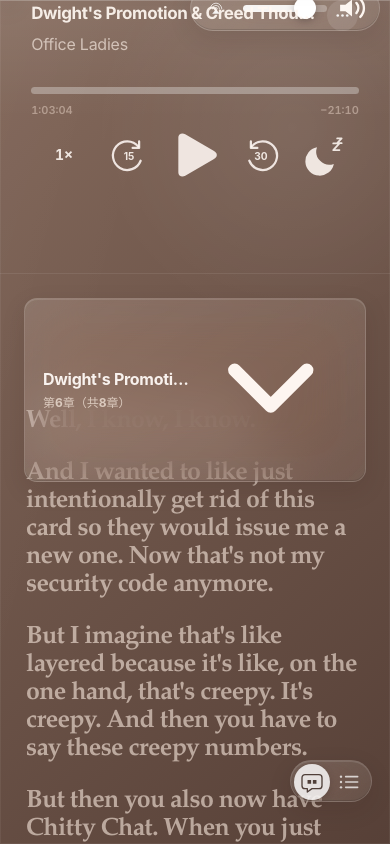
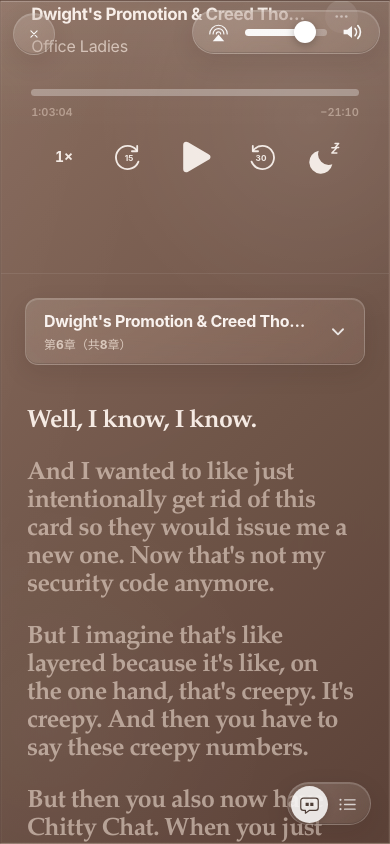
Before and after one commit to sanqmuzh-debug/kron-music, a React (Vite) app: page / in a window 390 px wide. Built offline with nearby package versions, Linux system fonts and the light colour scheme.

Commit message:
style: match isolated Apple Podcasts player

```diff
--- a/src/styles.css
+++ b/src/styles.css
@@ -1,11 +1,11 @@
 :root {
   font-family: -apple-system, BlinkMacSystemFont, "SF Pro Display", "SF Pro Text", "Helvetica Neue", Arial, sans-serif;
   color: rgba(255, 248, 243, 0.98);
-  background: #6f8492;
+  background: #6e5549;
   font-synthesis: none;
   text-rendering: geometricPrecision;
   -webkit-font-smoothing: antialiased;
-  --window-brown: 111, 84, 72;
+  -moz-osx-font-smoothing: grayscale;
   --cream: 248, 235, 225;
   --muted: 226, 206, 193;
 }
@@ -14,256 +14,191 @@
 html, body, #root { width: 100%; height: 100%; margin: 0; overflow: hidden; }
 button, input { font: inherit; }
 button { border: 0; color: inherit; background: transparent; cursor: pointer; -webkit-tap-highlight-color: transparent; }
-button:focus-visible, input:focus-visible { outline: 2px solid rgba(255, 255, 255, 0.74); outline-offset: 3px; }
+button:focus-visible, input:focus-visible { outline: 2px solid rgba(255,255,255,.72); outline-offset: 3px; }
+svg { display: block; width: 100%; height: 100%; }
 
-.desktop-scene {
+.podcast-stage {
+  width: 100%;
+  height: 100%;
+  padding: clamp(12px, 2.4vw, 34px);
+  overflow: hidden;
+  background:
+    radial-gradient(800px 560px at 14% 12%, rgba(214, 195, 181, .16), transparent 72%),
+    radial-gradient(760px 560px at 88% 86%, rgba(74, 46, 36, .28), transparent 68%),
+    linear-gradient(145deg, #765a4d 0%, #60483e 54%, #4f392f 100%);
+}
+
+.podcast-window {
   position: relative;
   width: 100%;
   height: 100%;
+  min-height: 620px;
   overflow: hidden;
-  isolation: isolate;
+  border-radius: clamp(24px, 2.2vw, 34px);
   background:
-    radial-gradient(circle at 72% 4%, rgba(255,255,255,.88), transparent 18%),
-    radial-gradient(circle at 16% 12%, rgba(255,255,255,.48), transparent 20%),
-    linear-gradient(180deg, #72a8d2 0%, #b9d2de 34%, #8f9a86 63%, #705f50 100%);
-}
-
-.sky-glow {
-  position: absolute;
-  inset: -15% -8% 34%;
-  background:
-    radial-gradient(ellipse at 22% 42%, rgba(255,255,255,.72) 0 6%, transparent 22%),
-    radial-gradient(ellipse at 56% 22%, rgba(255,255,255,.66) 0 8%, transparent 24%),
-    radial-gradient(ellipse at 84% 42%, rgba(255,255,255,.42) 0 7%, transparent 23%);
-  filter: blur(26px);
-  opacity: .88;
-  z-index: -4;
-}
-
-.mountain-layer {
-  position: absolute;
-  left: -8%;
-  right: -8%;
-  bottom: -12%;
-  transform-origin: center bottom;
-  z-index: -3;
-  filter: saturate(.72);
-}
-
-.mountain-back {
-  height: 62%;
-  background:
-    linear-gradient(140deg, transparent 0 18%, rgba(101,112,100,.78) 18.2% 39%, transparent 39.2%),
-    linear-gradient(220deg, transparent 0 31%, rgba(127,122,104,.74) 31.2% 54%, transparent 54.2%);
-  clip-path: polygon(0 100%, 0 68%, 14% 38%, 28% 55%, 42% 22%, 57% 52%, 73% 26%, 88% 49%, 100% 30%, 100% 100%);
-  opacity: .78;
-}
-
-.mountain-front {
-  height: 48%;
-  z-index: -2;
-  background:
-    radial-gradient(circle at 12% 58%, rgba(62,45,32,.45), transparent 18%),
-    radial-gradient(circle at 82% 44%, rgba(96,72,47,.62), transparent 22%),
-    linear-gradient(155deg, #7b654d 0%, #5e5142 42%, #78654e 100%);
-  clip-path: polygon(0 100%, 0 44%, 12% 20%, 26% 39%, 38% 15%, 51% 42%, 65% 14%, 79% 33%, 90% 19%, 100% 34%, 100% 100%);
-  box-shadow: inset 0 80px 130px rgba(255,255,255,.08);
-}
-
-.desktop-scene::after {
-  content: "";
-  position: absolute;
-  inset: 0;
-  z-index: -1;
-  pointer-events: none;
-  background:
-    linear-gradient(90deg, rgba(255,255,255,.04), transparent 20% 78%, rgba(0,0,0,.08)),
-    radial-gradient(ellipse at 50% 55%, transparent 36%, rgba(22,25,27,.16) 115%);
-  backdrop-filter: saturate(.9);
-}
-
-.mac-menu-bar {
-  position: absolute;
-  z-index: 30;
-  top: 0;
-  left: 0;
-  right: 0;
-  height: 34px;
-  display: flex;
-  align-items: center;
-  justify-content: space-between;
-  padding: 0 22px;
-  color: rgba(255,255,255,.96);
-  font-size: 13px;
-  font-weight: 640;
-  text-shadow: 0 1px 5px rgba(0,0,0,.34);
-}
-
-.menu-left, .menu-right { display: flex; align-items: center; gap: 22px; white-space: nowrap; }
-.menu-left { gap: 20px; }
-
-.apple-mark { position: relative; width: 14px; height: 17px; overflow: hidden; color: transparent; }
-.apple-mark::before, .apple-mark::after { content: ""; position: absolute; background: white; }
-.apple-mark::before { width: 13px; height: 13px; left: 0; bottom: 0; border-radius: 48% 52% 52% 48% / 56% 56% 44% 44%; }
-.apple-mark::after { width: 5px; height: 7px; top: 0; left: 8px; border-radius: 80% 10% 80% 10%; transform: rotate(-28deg); }
-
-.podcast-window {
-  position: absolute;
-  z-index: 10;
-  top: calc(50% + 17px);
-  left: 50%;
-  width: min(1120px, calc(100vw - 86px));
-  height: min(820px, calc(100vh - 98px));
-  min-height: 620px;
-  transform: translate(-50%, -50%);
-  overflow: hidden;
-  border-radius: 32px;
-  background:
-    linear-gradient(180deg, rgba(255,255,255,.075), transparent 14%),
-    linear-gradient(138deg, rgba(132,105,91,.985), rgba(86,63,54,.985));
+    linear-gradient(180deg, rgba(255,255,255,.068), transparent 15%),
+    linear-gradient(138deg, rgba(137,109,94,.985), rgba(91,66,56,.99));
+  border: 1px solid rgba(255,255,255,.07);
   box-shadow:
-    0 38px 90px rgba(27,18,14,.42),
-    0 8px 24px rgba(22,14,10,.22),
+    0 42px 100px rgba(29,18,13,.38),
+    0 10px 28px rgba(28,17,12,.22),
     inset 0 1px 0 rgba(255,255,255,.18),
-    inset 0 0 0 1px rgba(255,255,255,.055);
-  backdrop-filter: blur(44px) saturate(1.18);
-  -webkit-backdrop-filter: blur(44px) saturate(1.18);
+    inset 0 0 0 1px rgba(255,255,255,.03);
+  backdrop-filter: blur(44px) saturate(1.16);
+  -webkit-backdrop-filter: blur(44px) saturate(1.16);
 }
 
 .window-sheen {
   position: absolute;
   inset: 0;
   pointer-events: none;
+  z-index: 1;
   background:
-    radial-gradient(circle at 75% 18%, rgba(255,255,255,.08), transparent 26%),
-    linear-gradient(105deg, rgba(255,255,255,.025), transparent 32% 73%, rgba(0,0,0,.045));
+    radial-gradient(circle at 80% 14%, rgba(255,255,255,.08), transparent 27%),
+    radial-gradient(circle at 12% 86%, rgba(255,255,255,.035), transparent 28%),
+    linear-gradient(105deg, rgba(255,255,255,.025), transparent 32% 72%, rgba(0,0,0,.05));
   mix-blend-mode: screen;
 }
 
-.window-chrome { position: absolute; z-index: 20; inset: 0 0 auto; height: 82px; pointer-events: none; }
-.traffic-lights { position: absolute; top: 18px; left: 20px; display: flex; align-items: center; gap: 11px; pointer-events: auto; }
-.traffic { display: block; width: 15px; height: 15px; border-radius: 50%; box-shadow: inset 0 -1px 0 rgba(0,0,0,.16), 0 0 0 .5px rgba(0,0,0,.12); }
-.traffic.red { background: #ff5f57; }
-.traffic.yellow { background: #febc2e; }
-.traffic.green { background: #28c840; }
-
-.close-orb {
-  display: grid;
-  place-items: center;
-  width: 44px;
-  height: 44px;
-  margin-left: 20px;
-  border: 1px solid rgba(255,255,255,.42);
-  border-radius: 50%;
-  background: rgba(255,255,255,.08);
-  color: rgba(255,255,255,.94);
-  font-size: 31px;
-  font-weight: 250;
-  line-height: 1;
-  box-shadow: inset 0 1px 0 rgba(255,255,255,.12);
-  transition: transform 160ms ease, background 160ms ease;
+.window-toolbar {
+  position: absolute;
+  z-index: 20;
+  inset: 0 0 auto;
+  height: 88px;
+  pointer-events: none;
 }
-.close-orb:hover { background: rgba(255,255,255,.14); }
-.close-orb:active { transform: scale(.92); }
 
 .glass-control {
-  border: 1px solid rgba(255,255,255,.13);
+  border: 1px solid rgba(255,255,255,.17);
   background:
-    linear-gradient(145deg, rgba(255,255,255,.105), rgba(255,255,255,.045)),
+    linear-gradient(145deg, rgba(255,255,255,.115), rgba(255,255,255,.042)),
     rgba(255,255,255,.045);
   box-shadow:
-    inset 0 1px 0 rgba(255,255,255,.11),
+    inset 0 1px 0 rgba(255,255,255,.14),
     inset 0 -1px 0 rgba(0,0,0,.12),
     0 8px 24px rgba(37,24,19,.1);
-  backdrop-filter: blur(28px) saturate(1.3);
-  -webkit-backdrop-filter: blur(28px) saturate(1.3);
+  backdrop-filter: blur(28px) saturate(1.28);
+  -webkit-backdrop-filter: blur(28px) saturate(1.28);
 }
+
+.close-button {
+  position: absolute;
+  top: 18px;
+  left: 20px;
+  width: 46px;
+  height: 46px;
+  padding: 13px;
+  border-radius: 50%;
+  color: rgba(255,255,255,.94);
+  pointer-events: auto;
+  transition: transform 150ms ease, background 150ms ease;
+}
+.close-button:hover { background: rgba(255,255,255,.14); }
+.close-button:active { transform: scale(.91); }
 
 .output-control {
   position: absolute;
-  top: 9px;
-  right: 12px;
+  top: 12px;
+  right: 14px;
   display: grid;
   grid-template-columns: 34px 1fr 34px;
   align-items: center;
   gap: 8px;
-  width: 238px;
-  height: 46px;
+  width: 242px;
+  height: 48px;
   padding: 0 10px;
-  border-radius: 24px;
+  border-radius: 25px;
   pointer-events: auto;
 }
-
-.airplay-button { display: grid; place-items: center; width: 30px; height: 30px; color: rgba(255,255,255,.92); font-size: 21px; }
+.airplay-button { width: 31px; height: 31px; padding: 2px; color: rgba(255,255,255,.94); }
+.speaker-icon { width: 24px; height: 24px; justify-self: center; color: rgba(255,255,255,.93); }
 .output-control input, .progress-wrap input { appearance: none; width: 100%; margin: 0; background: transparent; }
-.output-control input { height: 18px; }
-.output-control input::-webkit-slider-runnable-track { height: 7px; border-radius: 999px; background: linear-gradient(90deg, rgba(255,255,255,.92) 0 var(--volume), rgba(255,255,255,.28) var(--volume) 100%); }
+.output-control input { height: 20px; }
+.output-control input::-webkit-slider-runnable-track { height: 7px; border-radius: 999px; background: linear-gradient(90deg, rgba(255,255,255,.94) 0 var(--volume), rgba(255,255,255,.27) var(--volume) 100%); }
 .output-control input::-webkit-slider-thumb { appearance: none; width: 22px; height: 22px; margin-top: -7.5px; border: 0; border-radius: 50%; background: #fff; box-shadow: 0 2px 8px rgba(0,0,0,.26); }
 .output-control input::-moz-range-track { height: 7px; border-radius: 999px; background: rgba(255,255,255,.28); }
-.output-control input::-moz-range-progress { height: 7px; border-radius: 999px; background: rgba(255,255,255,.92); }
-.output-control input::-moz-range-thumb { width: 22px; height: 22px; border: 0; border-radius: 50%; background: white; }
-.speaker-mark { justify-self: center; color: rgba(255,255,255,.92); font-size: 18px; font-weight: 700; }
+.output-control input::-moz-range-progress { height: 7px; border-radius: 999px; background: rgba(255,255,255,.94); }
+.output-control input::-moz-range-thumb { width: 22px; height: 22px; border: 0; border-radius: 50%; background: #fff; }
 
-.podcast-layout { display: grid; grid-template-columns: 46% 54%; width: 100%; height: 100%; }
-.episode-panel { position: relative; min-width: 0; padding: 148px 60px 58px 98px; }
+.podcast-layout {
+  position: relative;
+  z-index: 2;
+  display: grid;
+  grid-template-columns: 46% 54%;
+  width: 100%;
+  height: 100%;
+}
+
+.episode-panel {
+  position: relative;
+  min-width: 0;
+  padding: clamp(112px, 14vh, 148px) clamp(38px, 4.2vw, 66px) 54px clamp(58px, 7.2vw, 104px);
+}
 
 .cover-button {
   display: block;
-  width: min(322px, 100%);
+  width: min(320px, 100%);
   aspect-ratio: 1;
   padding: 0;
+  overflow: hidden;
   border-radius: 12px;
-  overflow: hidden;
-  box-shadow: 0 20px 36px rgba(34,21,15,.14), 0 2px 4px rgba(34,21,15,.08), inset 0 0 0 1px rgba(255,255,255,.08);
-  transition: transform 360ms cubic-bezier(.2,.8,.2,1);
+  box-shadow: 0 20px 38px rgba(34,21,15,.14), 0 2px 5px rgba(34,21,15,.09), inset 0 0 0 1px rgba(255,255,255,.08);
+  transition: transform 340ms cubic-bezier(.2,.8,.2,1);
 }
 .cover-button:hover { transform: translateY(-2px) scale(1.003); }
 .cover-button img { display: block; width: 100%; height: 100%; object-fit: cover; }
 
 .episode-copy { width: min(342px, 100%); margin-top: 24px; }
-.episode-copy time { display: block; color: rgba(var(--muted), .54); font-size: 12px; font-weight: 540; letter-spacing: -.01em; }
-.episode-title-row { display: grid; grid-template-columns: minmax(0,1fr) 32px; align-items: center; gap: 10px; margin-top: 6px; }
-.episode-title-row h1 { min-width: 0; margin: 0; overflow: hidden; color: rgba(255,247,241,.92); font-size: 17px; font-weight: 700; line-height: 1.15; letter-spacing: -.025em; text-overflow: ellipsis; white-space: nowrap; }
-.more-button { display: grid; place-items: center; width: 31px; height: 31px; border-radius: 50%; background: rgba(255,255,255,.11); color: rgba(255,255,255,.9); font-size: 14px; letter-spacing: .08em; transition: background 150ms ease, transform 150ms ease; }
+.episode-copy time { display: block; color: rgba(var(--muted), .52); font-size: 12px; font-weight: 540; letter-spacing: -.01em; }
+.episode-title-row { display: grid; grid-template-columns: minmax(0,1fr) 34px; align-items: center; gap: 10px; margin-top: 6px; }
+.episode-title-row h1 { min-width: 0; margin: 0; overflow: hidden; color: rgba(255,247,241,.94); font-size: 17px; font-weight: 700; line-height: 1.15; letter-spacing: -.025em; text-overflow: ellipsis; white-space: nowrap; }
+.episode-copy p { margin: 4px 0 0; color: rgba(var(--cream), .68); font-size: 16px; line-height: 1.2; letter-spacing: -.015em; }
+
+.more-button {
+  display: grid;
+  place-items: center;
+  width: 33px;
+  height: 33px;
+  padding: 7px;
+  border-radius: 50%;
+  background: rgba(255,255,255,.11);
+  color: rgba(255,255,255,.91);
+  transition: background 150ms ease, transform 150ms ease;
+}
 .more-button:hover { background: rgba(255,255,255,.17); }
 .more-button:active { transform: scale(.91); }
-.episode-copy p { margin: 4px 0 0; color: rgba(var(--cream), .68); font-size: 16px; line-height: 1.2; letter-spacing: -.015em; }
 
 .progress-wrap { width: min(342px, 100%); margin-top: 28px; }
 .progress-wrap input { display: block; height: 17px; cursor: pointer; }
 .progress-wrap input::-webkit-slider-runnable-track { height: 7px; border-radius: 999px; background: linear-gradient(90deg, rgba(255,245,238,.92) 0 var(--progress), rgba(255,255,255,.31) var(--progress) 100%); }
-.progress-wrap input::-webkit-slider-thumb { appearance: none; width: 10px; height: 10px; margin-top: -1.5px; border: 0; border-radius: 50%; background: transparent; }
+.progress-wrap input::-webkit-slider-thumb { appearance: none; width: 11px; height: 11px; margin-top: -2px; border: 0; border-radius: 50%; background: transparent; }
 .progress-wrap input:hover::-webkit-slider-thumb, .progress-wrap input:focus-visible::-webkit-slider-thumb { background: white; box-shadow: 0 2px 6px rgba(0,0,0,.22); }
 .progress-wrap input::-moz-range-track { height: 7px; border-radius: 999px; background: rgba(255,255,255,.31); }
 .progress-wrap input::-moz-range-progress { height: 7px; border-radius: 999px; background: rgba(255,245,238,.92); }
-.progress-wrap input::-moz-range-thumb { width: 10px; height: 10px; border: 0; border-radius: 50%; background: transparent; }
+.progress-wrap input::-moz-range-thumb { width: 11px; height: 11px; border: 0; border-radius: 50%; background: transparent; }
 .progress-labels { display: flex; justify-content: space-between; margin-top: 4px; color: rgba(var(--muted), .53); font-size: 11px; font-weight: 560; font-variant-numeric: tabular-nums; }
 
 .playback-controls { display: grid; grid-template-columns: repeat(5,1fr); align-items: center; width: min(342px,100%); margin-top: 8px; }
-.playback-button { position: relative; display: grid; place-items: center; width: 54px; height: 54px; justify-self: center; color: rgba(255,248,244,.88); transition: transform 135ms ease, color 135ms ease, opacity 135ms ease; }
+.playback-button { display: grid; place-items: center; width: 56px; height: 56px; justify-self: center; color: rgba(255,248,244,.9); transition: transform 135ms ease, color 135ms ease, opacity 135ms ease; }
 .playback-button:hover { color: #fff; }
 .playback-button:active { transform: scale(.86); }
-.playback-button.active { color: #fff; text-shadow: 0 0 12px rgba(255,255,255,.28); }
+.playback-button.active { color: #fff; filter: drop-shadow(0 0 8px rgba(255,255,255,.22)); }
+.playback-button svg { width: 34px; height: 34px; }
 .rate-button { font-size: 14px; font-weight: 690; font-variant-numeric: tabular-nums; }
 .main-play { width: 60px; height: 60px; }
-.play-glyph { font-size: 35px; line-height: 1; transform: translateX(2px); }
-.pause-glyph { font-size: 31px; font-weight: 800; letter-spacing: -.08em; }
-.skip-symbol { position: absolute; inset: 10px 0 auto; font-size: 34px; font-weight: 350; line-height: 1; }
-.skip-number { position: absolute; top: 21px; font-size: 11px; font-weight: 760; font-variant-numeric: tabular-nums; }
-.sleep-glyph { font-size: 24px; transform: rotate(-12deg); }
-.sleep-z { position: absolute; top: 12px; right: 12px; font-size: 12px; font-weight: 700; }
+.main-play svg { width: 34px; height: 34px; }
 
 .transcript-panel { position: relative; min-width: 0; min-height: 0; overflow: hidden; }
 .chapter-area { position: absolute; z-index: 15; top: 80px; left: 34px; right: 42px; }
-.chapter-card { display: flex; align-items: center; justify-content: space-between; width: 100%; min-height: 66px; padding: 12px 16px 12px 18px; border-radius: 13px; text-align: left; transition: background 150ms ease, transform 150ms ease; }
+.chapter-card { display: flex; align-items: center; justify-content: space-between; width: 100%; min-height: 66px; padding: 12px 15px 12px 18px; border-radius: 13px; text-align: left; transition: background 150ms ease, transform 150ms ease; }
 .chapter-card:hover { background: rgba(255,255,255,.125); }
 .chapter-card:active { transform: scale(.993); }
 .chapter-card > span:first-child { display: grid; gap: 4px; min-width: 0; }
-.chapter-card strong { overflow: hidden; color: rgba(255,250,247,.94); font-size: 16px; font-weight: 700; letter-spacing: -.018em; text-overflow: ellipsis; white-space: nowrap; }
+.chapter-card strong { overflow: hidden; color: rgba(255,250,247,.95); font-size: 16px; font-weight: 700; letter-spacing: -.018em; text-overflow: ellipsis; white-space: nowrap; }
 .chapter-card small { color: rgba(var(--cream), .72); font-size: 12px; font-weight: 650; }
-.chapter-chevron { flex: 0 0 auto; margin-left: 14px; color: rgba(255,255,255,.84); font-size: 23px; transition: transform 220ms cubic-bezier(.2,.8,.2,1); }
-.chapter-chevron.open { transform: rotate(180deg); }
-.chapter-popover { position: absolute; top: calc(100% + 9px); left: 0; right: 0; padding: 7px; border-radius: 16px; background-color: rgba(91,69,59,.82); box-shadow: 0 18px 42px rgba(35,20,14,.28); }
+.chapter-card > svg { flex: 0 0 auto; width: 22px; height: 22px; margin-left: 14px; color: rgba(255,255,255,.84); transition: transform 220ms cubic-bezier(.2,.8,.2,1); }
+.chapter-card > svg.open { transform: rotate(180deg); }
+.chapter-popover { position: absolute; top: calc(100% + 9px); left: 0; right: 0; padding: 7px; border-radius: 16px; background-color: rgba(91,69,59,.9); box-shadow: 0 18px 42px rgba(35,20,14,.28); }
 .chapter-popover button { display: grid; gap: 3px; width: 100%; padding: 10px 12px; border-radius: 10px; text-align: left; }
 .chapter-popover button:hover, .chapter-popover button.selected { background: rgba(255,255,255,.105); }
 .chapter-popover strong { font-size: 13px; }
@@ -273,24 +208,23 @@
   position: absolute;
   inset: 156px 26px 0 28px;
   overflow-y: auto;
-  padding: 0 18px 180px 8px;
+  padding: 0 18px 190px 8px;
   scroll-behavior: smooth;
   scrollbar-width: none;
-  mask-image: linear-gradient(to bottom, transparent 0, #000 4%, #000 88%, transparent 100%);
-  -webkit-mask-image: linear-gradient(to bottom, transparent 0, #000 4%, #000 88%, transparent 100%);
+  mask-image: linear-gradient(to bottom, transparent 0, #000 4%, #000 90%, transparent 100%);
+  -webkit-mask-image: linear-gradient(to bottom, transparent 0, #000 4%, #000 90%, transparent 100%);
 }
 .transcript-scroll::-webkit-scrollbar { display: none; }
 .transcript-spacer { height: 22px; }
-.transcript-tail { height: 220px; }
-
+.transcript-tail { height: 230px; }
 .transcript-line {
   display: block;
   width: 100%;
   margin: 0 0 24px;
   padding: 0;
-  color: rgba(248,232,220,.64);
+  color: rgba(248,232,220,.59);
   font-family: "New York", "Iowan Old Style", "Palatino Linotype", Palatino, Georgia, serif;
-  font-size: clamp(24px, 2.05vw, 31px);
+  font-size: clamp(25px, 2.08vw, 32px);
   font-weight: 650;
   line-height: 1.12;
   letter-spacing: -.028em;
@@ -300,8 +234,8 @@
 }
 .transcript-line:hover { color: rgba(255,245,238,.82); }
 .transcript-line.active { color: rgba(255,246,239,.99); opacity: 1; filter: blur(0); transform: translateX(0); text-shadow: 0 1px 0 rgba(0,0,0,.03); }
-.transcript-line.past { opacity: .84; }
-.transcript-line.future { opacity: .95; }
+.transcript-line.past { opacity: .82; }
+.transcript-line.future { opacity: .94; }
 
 .queue-panel { position: absolute; inset: 166px 42px 74px 34px; overflow: auto; padding: 10px 4px 80px; scrollbar-width: none; }
 .queue-panel::-webkit-scrollbar { display: none; }
@@ -314,31 +248,29 @@
 .queue-panel > button div { display: grid; gap: 3px; }
 .queue-panel > button strong { font-size: 14px; }
 .queue-panel > button small { color: rgba(var(--cream), .55); font-size: 11px; }
+.queue-panel > button > svg { width: 22px; height: 22px; color: rgba(255,255,255,.72); }
 
-.view-switch { position: absolute; z-index: 18; right: 12px; bottom: 11px; display: grid; grid-template-columns: 1fr 1fr; align-items: center; width: 82px; height: 42px; padding: 3px; border-radius: 22px; }
-.view-switch button { display: grid; place-items: center; width: 36px; height: 36px; border-radius: 50%; color: rgba(255,255,255,.74); font-size: 19px; transition: background 160ms ease, color 160ms ease, transform 160ms ease; }
+.view-switch { position: absolute; z-index: 18; right: 12px; bottom: 11px; display: grid; grid-template-columns: 1fr 1fr; align-items: center; width: 84px; height: 43px; padding: 3px; border-radius: 23px; }
+.view-switch button { display: grid; place-items: center; width: 37px; height: 37px; padding: 8px; border-radius: 50%; color: rgba(255,255,255,.74); transition: background 160ms ease, color 160ms ease, transform 160ms ease; }
 .view-switch button:hover { color: #fff; }
 .view-switch button:active { transform: scale(.91); }
-.view-switch button.active { background: rgba(255,255,255,.82); color: rgba(72,55,48,.95); box-shadow: 0 2px 7px rgba(37,23,17,.18); }
-.bubble-glyph { font-size: 18px; transform: scaleX(.93); }
-.queue-glyph { font-size: 22px; font-weight: 650; }
+.view-switch button.active { background: rgba(255,255,255,.84); color: rgba(72,55,48,.96); box-shadow: 0 2px 7px rgba(37,23,17,.18); }
 
 .visually-hidden { position: fixed !important; width: 1px !important; height: 1px !important; overflow: hidden !important; clip: rect(0 0 0 0) !important; white-space: nowrap !important; clip-path: inset(50%) !important; }
 
 @media (max-width: 1080px) {
-  .podcast-window { width: calc(100vw - 40px); height: calc(100vh - 70px); }
+  .podcast-stage { padding: 14px; }
   .podcast-layout { grid-template-columns: 45% 55%; }
-  .episode-panel { padding-left: 58px; padding-right: 38px; }
-  .cover-button { width: min(310px, 100%); }
-  .chapter-area { right: 28px; left: 18px; }
-  .transcript-scroll { inset-inline: 16px 16px; }
-  .menu-right { gap: 12px; }
+  .episode-panel { padding-left: 54px; padding-right: 34px; }
+  .cover-button { width: min(306px, 100%); }
+  .chapter-area { right: 26px; left: 18px; }
+  .transcript-scroll { inset-inline: 16px; }
 }
 
 @media (max-width: 820px) {
-  .mac-menu-bar { display: none; }
-  .podcast-window { top: 50%; width: calc(100vw - 18px); height: calc(100vh - 18px); min-height: 0; border-radius: 28px; }
-  .output-control { width: 210px; }
+  .podcast-stage { padding: 0; }
+  .podcast-window { border-radius: 0; min-height: 0; }
+  .output-control { width: 208px; }
   .podcast-layout { display: block; overflow-y: auto; scrollbar-width: none; }
   .episode-panel { min-height: 760px; padding: 112px 34px 34px; }
   .cover-button { width: min(360px, 84vw); margin: 0 auto; }
@@ -350,10 +282,8 @@
 }
 
 @media (max-width: 520px) {
-  .podcast-window { width: 100%; height: 100%; border-radius: 0; }
-  .traffic-lights .traffic { display: none; }
-  .close-orb { margin-left: 0; }
-  .output-control { right: 10px; width: 190px; }
+  .close-button { top: 12px; left: 12px; width: 42px; height: 42px; }
+  .output-control { top: 9px; right: 9px; width: 188px; height: 44px; }
   .episode-panel { padding-inline: 20px; }
   .transcript-line { font-size: 25px; }
 }
```
